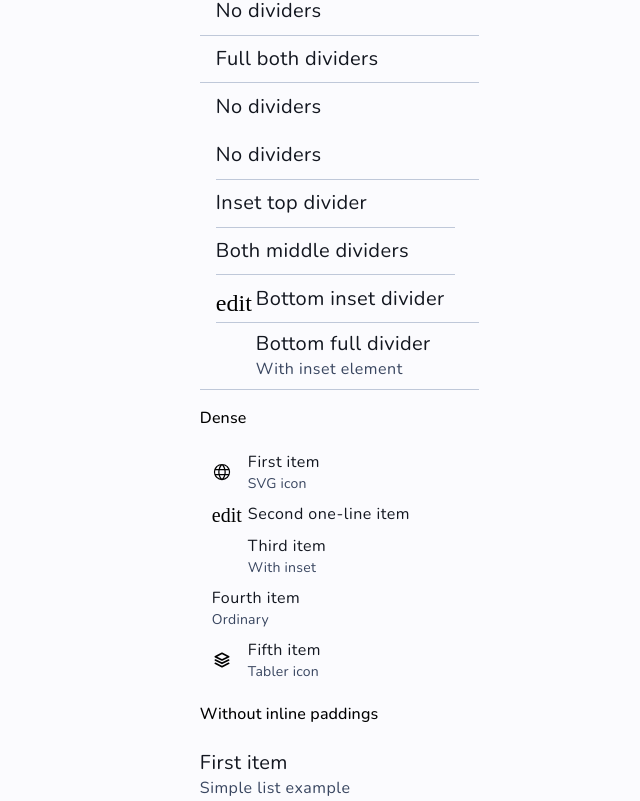
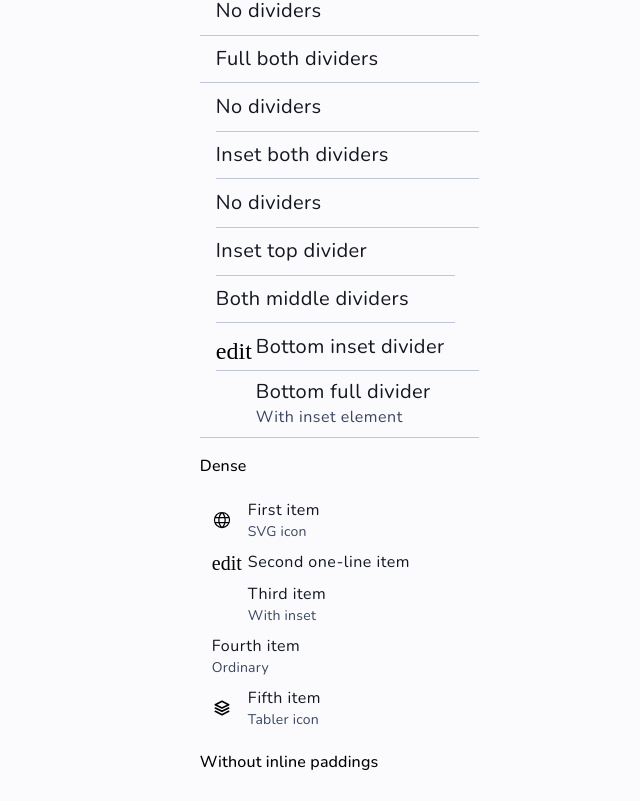
Before and after one commit to Linkerin/particles-ui, a Next.js app: page /docs/components/list in a window 1280 px wide. Shown: the part 834-1635 px from the top of the page, without its empty margins (40-680 px from the left). Built offline with nearby package versions, Linux system fonts and the light colour scheme.

Commit message:
UPD: List component refactoring and improvement of pseudo-divider mixin for different cases support

```diff
--- a/app/_components/List/List.tsx
+++ b/app/_components/List/List.tsx
@@ -7,7 +7,7 @@ import styles from './List.module.scss';
 
 interface ListComponentProps {
   dense?: boolean;
-  noPdInline?: boolean;
+  noInlinePd?: boolean;
 }
 
 export type ListProps =
@@ -28,7 +28,7 @@ const List = forwardRef<HTMLUListElement | HTMLOListElement, ListProps>(
       className,
       as = 'ol',
       dense = false,
-      noPdInline = false,
+      noInlinePd = false,
       ...props
     },
     ref
@@ -40,7 +40,7 @@ const List = forwardRef<HTMLUListElement | HTMLOListElement, ListProps>(
         className: classNames(
           styles.list,
           { [styles.dense]: dense },
-          { [styles['no-pd-inline']]: noPdInline },
+          { [styles['no-pd-inline']]: noInlinePd },
           className
         ),
         ...props
--- a/app/_components/List/ListItem/ListItem.module.scss
+++ b/app/_components/List/ListItem/ListItem.module.scss
@@ -26,29 +26,17 @@
 }
 
 :where(.divider-middle) {
-  &:where(.bottom) {
-    @include mx.pseudo-divider(
-      var(--pui-list-item-pl),
-      'bottom',
-      $pr: var(--pui-list-item-pr)
-    );
-  }
-
-  &:where(.top) {
-    @include mx.pseudo-divider(
-      var(--pui-list-item-pl),
-      'top',
-      $pr: var(--pui-list-item-pr)
-    );
-  }
+  @include mx.pseudo-divider(
+    var(--pui-list-item-pl),
+    $pr: var(--pui-list-item-pr),
+    $separated: true
+  );
 }
 
 :where(.divider-inset) {
-  &:where(.bottom) {
-    @include mx.pseudo-divider(var(--pui-list-item-pl), 'bottom', $pr: 0rem);
-  }
-
-  &:where(.top) {
-    @include mx.pseudo-divider(var(--pui-list-item-pl), 'top', $pr: 0rem);
-  }
+  @include mx.pseudo-divider(
+    var(--pui-list-item-pl),
+    $pr: 0rem,
+    $separated: true
+  );
 }
--- a/app/_components/List/ListItem/ListItem.tsx
+++ b/app/_components/List/ListItem/ListItem.tsx
@@ -25,7 +25,6 @@ const ListItem = forwardRef<HTMLLIElement, ListItemProps>(function ListItem(
   {
     children,
     className,
-    style,
     divider,
     alignItems = 'center',
     dividerPosition = 'bottom',
@@ -53,7 +52,6 @@ const ListItem = forwardRef<HTMLLIElement, ListItemProps>(function ListItem(
         },
         className
       )}
-      style={style}
       {...props}
     >
       {inset && <ListItemIcon />}
--- a/app/_components/List/ListItemInteractive/ListItemInteractive.module.scss
+++ b/app/_components/List/ListItemInteractive/ListItemInteractive.module.scss
@@ -31,26 +31,14 @@
   }
 
   &.disabled {
-    // Fallback for color-mix()
     background-color: rgb(
       var(--pui-on-background-channels) / var(--pui-state-disabled)
-    );
-    background-color: color-mix(
-      in oklab,
-      var(--pui-on-background) var(--pui-state-disabled),
-      transparent
     );
     cursor: not-allowed;
 
     * {
-      // Fallback for color-mix()
       color: rgb(
         var(--pui-on-background-channels) / var(--pui-state-disabled-content)
-      );
-      color: color-mix(
-        in oklab,
-        var(--pui-on-background) var(--pui-state-disabled-content),
-        transparent
       );
     }
   }
--- a/app/_components/List/ListItemInteractive/ListItemInteractive.tsx
+++ b/app/_components/List/ListItemInteractive/ListItemInteractive.tsx
@@ -40,7 +40,6 @@ const ListItemInteractive = forwardRef<HTMLLIElement, ListItemInteractiveProps>(
     {
       children,
       className,
-      style,
       onClick,
       onClickCapture,
       onKeyDown,
@@ -105,7 +104,6 @@ const ListItemInteractive = forwardRef<HTMLLIElement, ListItemInteractiveProps>(
       <ListItem
         ref={ref}
         className={classNames(styles.reset, className)}
-        style={style}
         data-pui-component="li-interactive"
         {...props}
       >
--- a/app/interface/Pages/ListDocsPage.tsx
+++ b/app/interface/Pages/ListDocsPage.tsx
@@ -79,6 +79,9 @@ function ListDocsPage() {
         <ListItem>
           <ListItemText primary="No dividers" />
         </ListItem>
+        <ListItem divider="inset" dividerPosition="both">
+          <ListItemText primary="Inset both dividers" />
+        </ListItem>
         <ListItem>
           <ListItemText primary="No dividers" />
         </ListItem>
@@ -129,7 +132,7 @@ function ListDocsPage() {
         </ListItem>
       </List>
       <Heading variant="subtitle-md">Without inline paddings</Heading>
-      <List noPdInline>
+      <List noInlinePd>
         <ListItem>
           <ListItemText primary="First item" secondary="Simple list example" />
         </ListItem>
@@ -257,7 +260,7 @@ function ListDocsPage() {
         </ListItemInteractive>
       </List>
       <Heading variant="subtitle-md">Without inline paddings</Heading>
-      <List noPdInline>
+      <List noInlinePd>
         <ListItemInteractive>
           <ListItemText primary="First item" secondary="Simple list example" />
         </ListItemInteractive>
--- a/app/styles/particles-ui/_mixins.scss
+++ b/app/styles/particles-ui/_mixins.scss
@@ -76,7 +76,7 @@
 ///
 /// @param {string} $pr [$pl] Right padding value for the divider
 ///
-@mixin pseudo-divider($pl, $position: 'bottom', $pr: $pl) {
+@mixin pseudo-divider($pl, $position: 'bottom', $pr: $pl, $separated: false) {
   $position-values: ('bottom', 'top');
   @if not $pl {
     @error "Padding value for middle divider has to be provided";
@@ -89,10 +89,25 @@
   &::after {
     content: '';
     position: absolute;
-    #{$position}: 0;
     left: $pl;
     width: calc(100% - ($pl + $pr));
-    border-#{$position}: 1px solid var(--pui-outline-variant);
+
+    @if ($separated == false) {
+      #{$position}: 0;
+      border-#{$position}: 1px solid var(--pui-outline-variant);
+    }
+  }
+
+  @if ($separated == true) {
+    &:where(.bottom)::after {
+      bottom: 0;
+      border-bottom: 1px solid var(--pui-outline-variant);
+    }
+
+    &:where(.top)::after {
+      top: 0;
+      border-top: 1px solid var(--pui-outline-variant);
+    }
   }
 }
 
```
